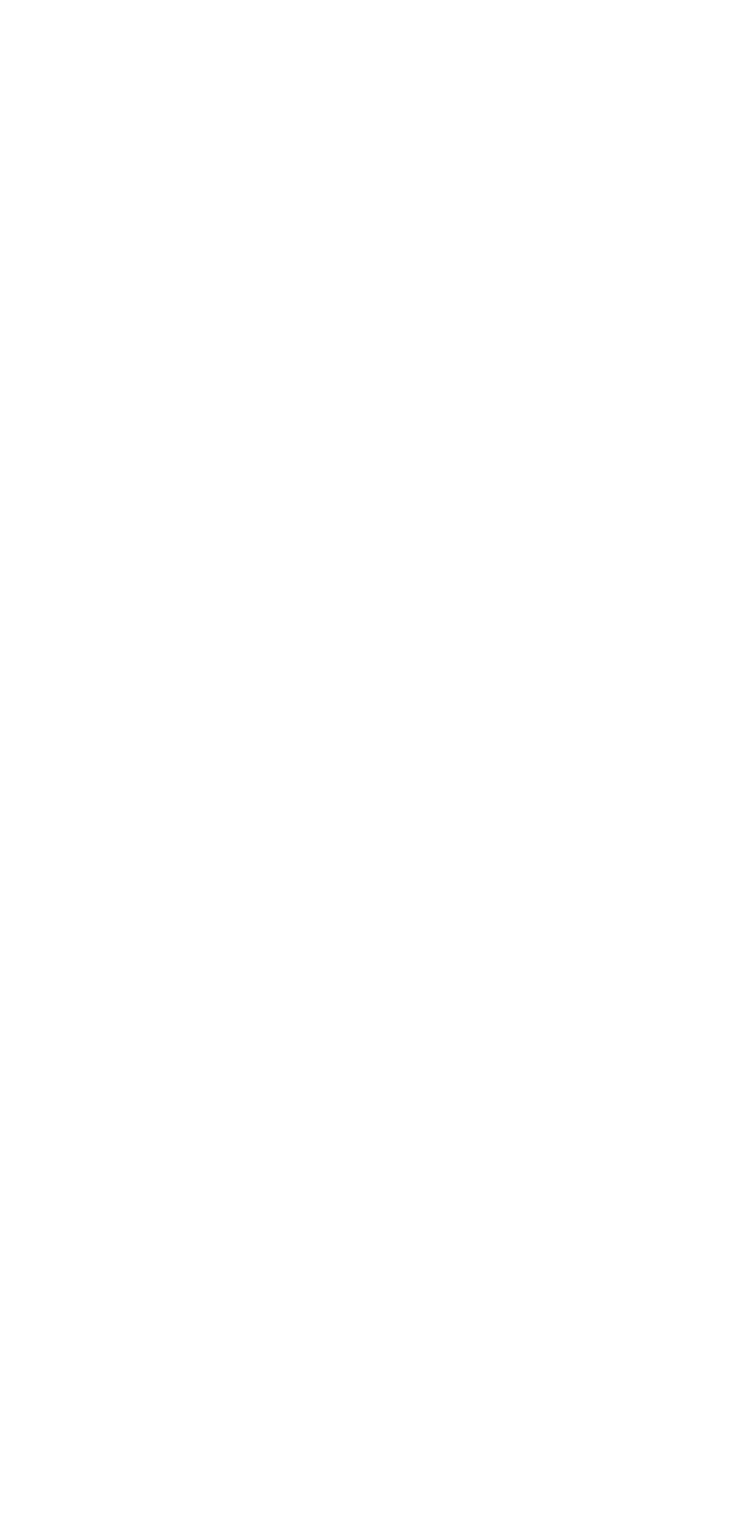
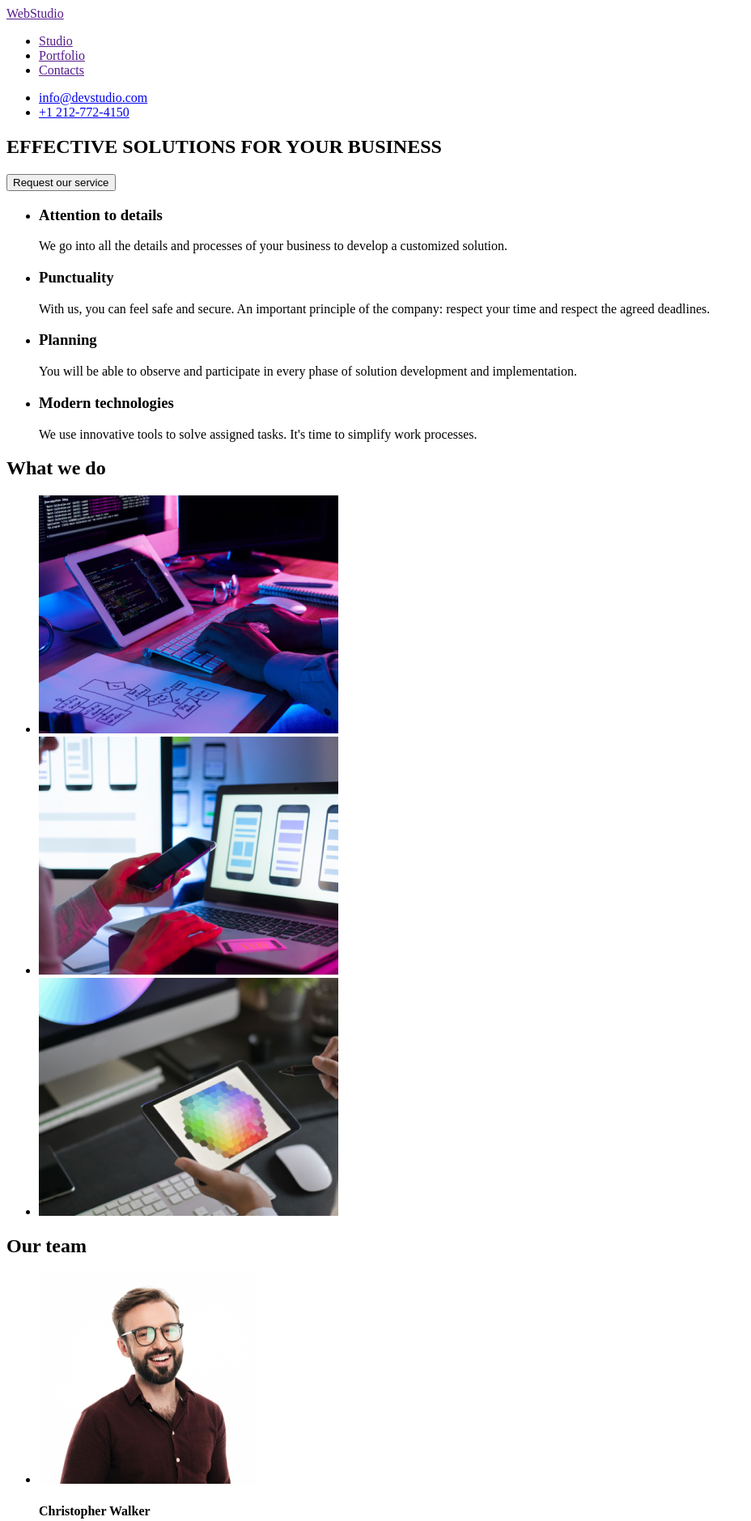
Before and after one commit to IYuliia/goit-markup-hw-01-fullstack, a plain HTML site: page index.html in a window 1280 px wide. Shown: the top 1879 px of the page at 81% size, without its empty margins (0-928 px from the left). Before the commit the page ends 800 px from the top, so only its background shows below. Drawn offline with Linux system fonts and the light colour scheme.

Commit message:
Creating index.html

```diff
--- a/index.html
+++ b/index.html
@@ -4,7 +4,139 @@
     <meta charset="UTF-8" />
     <meta http-equiv="X-UA-Compatible" content="IE=edge" />
     <meta name="viewport" content="width=device-width, initial-scale=1.0" />
-    <title>Document</title>
+    <title>Web Studio</title>
   </head>
-  <body></body>
+  <body>
+    <header>
+      <nav>
+        <a href="">WebStudio</a>
+        <ul>
+          <li><a href="">Studio</a></li>
+          <li><a href="">Portfolio</a></li>
+          <li><a href="">Contacts</a></li>
+        </ul>
+      </nav>
+      <ul>
+        <li><a href="mailto:info@devstudio.com">info@devstudio.com</a></li>
+        <li><a href="tel:+12127724150">+1 212-772-4150</a></li>
+      </ul>
+    </header>
+    <main>
+      <section>
+        <h1>EFFECTIVE SOLUTIONS FOR YOUR BUSINESS</h1>
+        <button type="button">Request our service</button>
+      </section>
+
+      <section>
+        <h2 hidden>Our features</h2>
+        <ul>
+          <li>
+            <h3>Attention to details</h3>
+            <p>
+              We go into all the details and processes of your business to
+              develop a customized solution.
+            </p>
+          </li>
+          <li>
+            <h3>Punctuality</h3>
+            <p>
+              With us, you can feel safe and secure. An important principle of
+              the company: respect your time and respect the agreed deadlines.
+            </p>
+          </li>
+          <li>
+            <h3>Planning</h3>
+            <p>
+              You will be able to observe and participate in every phase of
+              solution development and implementation.
+            </p>
+          </li>
+          <li>
+            <h3>Modern technologies</h3>
+            <p>
+              We use innovative tools to solve assigned tasks. It's time to
+              simplify work processes.
+            </p>
+          </li>
+        </ul>
+      </section>
+      <section>
+        <h2>What we do</h2>
+        <ul>
+          <li>
+            <img
+              src="./images/image_1.jpg"
+              alt="what we do"
+              width="370"
+              height="294"
+            />
+          </li>
+          <li>
+            <img
+              src="./images/image_2.jpg"
+              alt="what we do"
+              width="370"
+              height="294"
+            />
+          </li>
+          <li>
+            <img
+              src="./images/image_3.jpg"
+              alt="what we do"
+              width="370"
+              height="294"
+            />
+          </li>
+        </ul>
+      </section>
+      <section>
+        <h2>Our team</h2>
+        <ul>
+          <li>
+            <img
+              src="/images/christopher-walker.jpg"
+              alt="our team"
+              width="270"
+            />
+            <h4>Christopher Walker</h4>
+            <p>Product Designer</p>
+          </li>
+          <li>
+            <img src="/images/kylie-evans.jpg" alt="our team" width="270" />
+            <h4>Kylie Evans</h4>
+            <p>Frontend Developer</p>
+          </li>
+          <li>
+            <img src="/images/ryan-harris.jpg" alt="our team" width="270" />
+            <h4>Ryan Harris</h4>
+            <p>Marketing</p>
+          </li>
+          <li>
+            <img src="/images/tyler-moore.jpg" alt="our team" width="270" />
+            <h4>Tyler Moore</h4>
+            <p>UI Designer</p>
+          </li>
+        </ul>
+      </section>
+    </main>
+    <footer>
+      <a href="">WebStudio</a>
+      <address>
+        <ul>
+          <li>
+            <a
+              href="https://goo.gl/maps/XuMrEkziMi7JMsam8"
+              target="_blank"
+              rel="noopener noreferrer nofollow"
+            >
+              695 Park Ave, New York, NY 10065,<br />
+              United States</a
+            >
+          </li>
+          <li><a href="mailto:info@devstudio.com">info@devstudio.com</a></li>
+          <li><a href="tel:+12127724150">+1 212-772-4150</a></li>
+        </ul>
+      </address>
+    </footer>
+  </body>
 </html>
```
Also changed, not shown: images/christopher-walker.jpg (added), images/image_1.jpg (added), images/image_2.jpg (added), images/image_3.jpg (added), images/kylie-evans.jpg (added), images/ryan-harris.jpg (added), images/tyler-moore.jpg (added), 2 other files.
